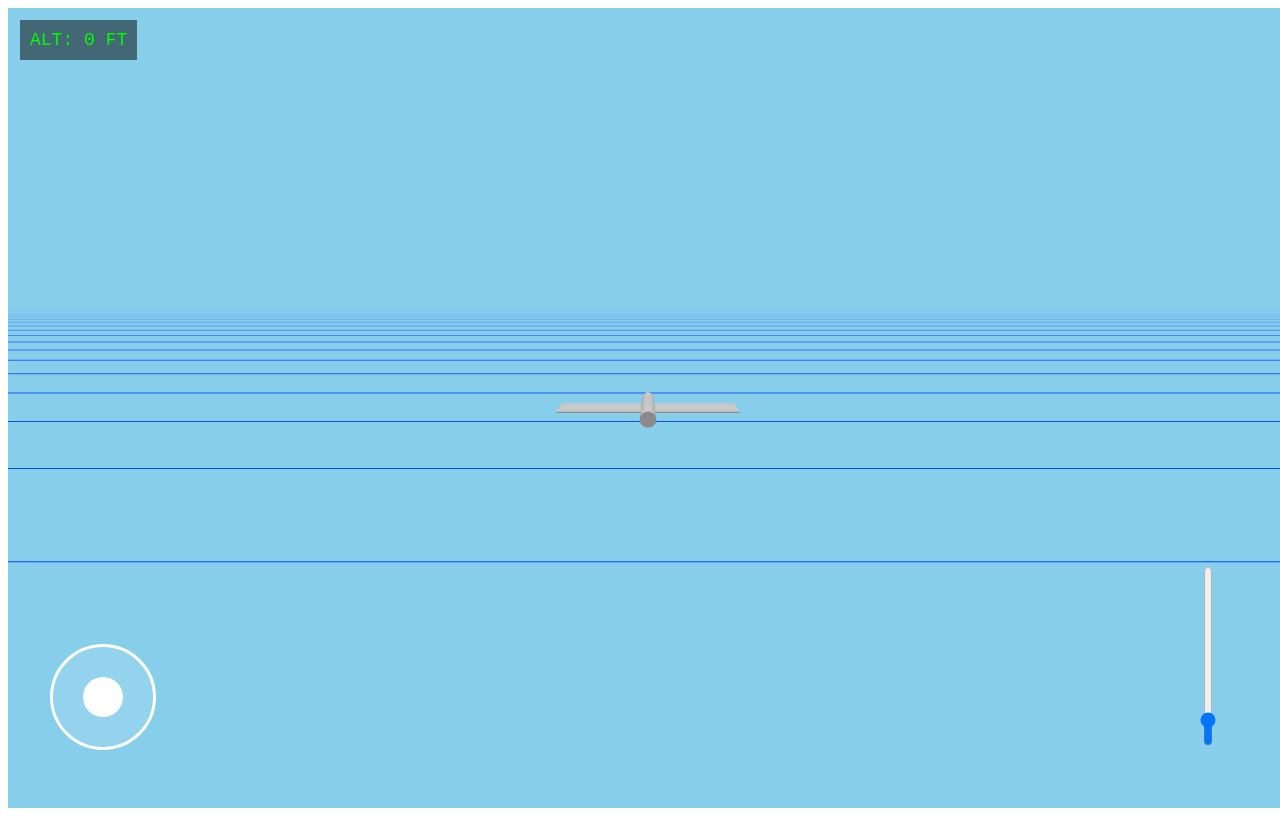
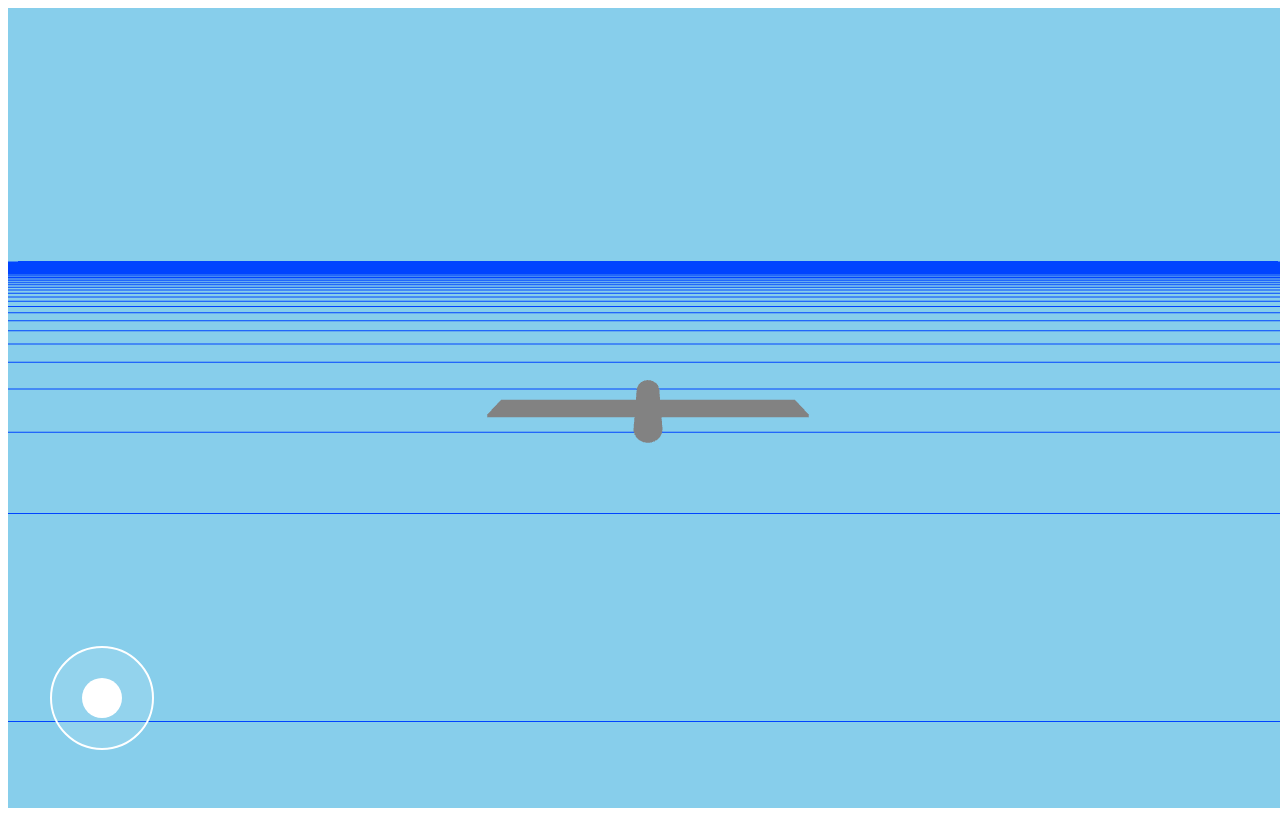
Before and after one commit to pritam0608059-stack/flight-sim-game, a Next.js app: page / in a window 1280 px wide. Built offline with nearby package versions, Linux system fonts and the light colour scheme.

Commit message:
Rename blackbox-output-code-L9KGAR5HCN.txt to page.js

```diff
--- a/app/page.js
+++ b/app/page.js
@@ -2,116 +2,88 @@
 import React, { useEffect, useRef, useState } from 'react';
 import * as THREE from 'three';
 
-export default function FlightSim() {
+export default function StableFlight() {
   const mountRef = useRef(null);
   const [joy, setJoy] = useState({ x: 0, y: 0 });
-  const [throttle, setThrottle] = useState(1.0);
-
-  // Refs to handle movement without re-renders
   const moveRef = useRef({ x: 0, y: 0 });
-  const speedRef = useRef(1.0);
-  const planeRef = useRef(null); // Fixing the ReferenceError
+  const planeRef = useRef(null);
 
   useEffect(() => {
     const scene = new THREE.Scene();
     scene.background = new THREE.Color(0x87ceeb);
-    scene.fog = new THREE.Fog(0x87ceeb, 100, 4000);
-
     const camera = new THREE.PerspectiveCamera(75, window.innerWidth / window.innerHeight, 0.1, 10000);
     const renderer = new THREE.WebGLRenderer({ antialias: true });
     renderer.setSize(window.innerWidth, window.innerHeight);
     mountRef.current.appendChild(renderer.domElement);
 
-    scene.add(new THREE.AmbientLight(0xffffff, 0.8), new THREE.DirectionalLight(0xffffff, 1));
+    // World & Lights
+    scene.add(new THREE.AmbientLight(0xffffff, 0.7));
+    scene.add(new THREE.GridHelper(10000, 100, 0xffffff, 0x0044ff));
 
-    // Ground/Grid
-    const grid = new THREE.GridHelper(20000, 100, 0xffffff, 0x0044ff);
-    scene.add(grid);
-
-    // Plane Model
+    // Plane
     const plane = new THREE.Group();
-    const mat = new THREE.MeshStandardMaterial({ color: 0xffffff });
-    const body = new THREE.Mesh(new THREE.CylinderGeometry(0.6, 0.5, 7), mat);
+    const body = new THREE.Mesh(new THREE.CylinderGeometry(0.5, 0.5, 5), new THREE.MeshStandardMaterial({ color: 0xffffff }));
     body.rotation.x = Math.PI / 2;
-    const wing = new THREE.Mesh(new THREE.BoxGeometry(14, 0.1, 2.8), mat);
-    plane.add(body, wing);
+    plane.add(body, new THREE.Mesh(new THREE.BoxGeometry(12, 0.1, 2), body.material));
     scene.add(plane);
-    plane.position.y = 200;
-
-    // Assigning to Ref to fix ReferenceError
+    plane.position.y = 100;
     planeRef.current = plane;
 
-    let pitch = 0;
     let yaw = 0;
-
     const animate = () => {
       requestAnimationFrame(animate);
+      if (planeRef.current) {
+        // Fix: Smooth lerp for rotations to prevent sudden blue screen
+        const p = THREE.MathUtils.clamp(moveRef.current.y * 0.4, -0.5, 0.5);
+        const r = -moveRef.current.x * 0.6;
+        yaw -= moveRef.current.x * 0.01;
 
-      if (planeRef.current) {
-        // Safe Rotation (Clamp prevents Blue Screen)
-        pitch = THREE.MathUtils.clamp(pitch + moveRef.current.y * 0.02, -0.6, 0.6);
-        yaw -= moveRef.current.x * 0.02;
+        planeRef.current.rotation.set(p, yaw, r);
+        planeRef.current.translateZ(-1.5);
 
-        planeRef.current.rotation.set(pitch, yaw, -moveRef.current.x * 0.6);
-        planeRef.current.translateZ(-speedRef.current);
-
-        // Camera Follow
-        const camPos = new THREE.Vector3(0, 10, 30).applyMatrix4(planeRef.current.matrixWorld);
-        camera.position.lerp(camPos, 0.1);
+        // Fixed Camera Follow (No Lerp to avoid losing the plane)
+        const offset = new THREE.Vector3(0, 6, 18).applyMatrix4(planeRef.current.matrixWorld);
+        camera.position.copy(offset);
         camera.lookAt(planeRef.current.position);
       }
-
       renderer.render(scene, camera);
     };
     animate();
-
-    const handleResize = () => {
-      camera.aspect = window.innerWidth / window.innerHeight;
-      camera.updateProjectionMatrix();
-      renderer.setSize(window.innerWidth, window.innerHeight);
-    };
-    window.addEventListener('resize', handleResize);
-
-    return () => {
-      window.removeEventListener('resize', handleResize);
-      if (mountRef.current) mountRef.current.innerHTML = "";
-    };
+    return () => { if(mountRef.current) mountRef.current.innerHTML = ""; };
   }, []);
 
-  const handleJoy = (e) => {
+  const handleTouch = (e) => {
+    // Safety check to prevent instant jump
     const t = e.touches;
     const rect = e.currentTarget.getBoundingClientRect();
-    const dx = t.clientX - (rect.left + rect.width / 2);
-    const dy = t.clientY - (rect.top + rect.height / 2);
+    const centerX = rect.left + rect.width / 2;
+    const centerY = rect.top + rect.height / 2;
+
+    const dx = t.clientX - centerX;
+    const dy = t.clientY - centerY;
     const lim = 40;
     const d = Math.sqrt(dx*dx + dy*dy);
+
+    if (d === 0) return; // Prevent division by zero
+
     const nx = d > lim ? (dx/d)*lim : dx;
     const ny = d > lim ? (dy/d)*lim : dy;
+
     setJoy({ x: nx, y: ny });
     moveRef.current = { x: nx / lim, y: ny / lim };
   };
 
   return (
-    <div style={{ width: '100vw', height: '100vh', background: '#000', overflow: 'hidden', touchAction: 'none' }}>
+    <div style={{ width: '100vw', height: '100vh', touchAction: 'none', background: '#000' }}>
       <div ref={mountRef} />
 
-      {/* Flight Stats */}
-      <div style={{ position: 'absolute', top: '20px', left: '20px', color: '#0f0', fontFamily: 'monospace', fontSize: '18px', background: 'rgba(0,0,0,0.5)', padding: '10px' }}>
-        ALT: {planeRef.current ? Math.round(planeRef.current.position.y) : 0} FT
-      </div>
-
-      {/* Joystick */}
-      <div onTouchMove={handleJoy} onTouchEnd={() => {setJoy({x:0,y:0}); moveRef.current={x:0,y:0}}}
-        style={{ position: 'absolute', bottom: '50px', left: '50px', width: '100px', height: '100px', borderRadius: '50%', border: '3px solid white', background: 'rgba(255,255,255,0.1)' }}>
+      {/* Joystick Area */}
+      <div
+        onTouchMove={handleTouch}
+        onTouchEnd={() => { setJoy({x:0,y:0}); moveRef.current={x:0,y:0} }}
+        style={{ position: 'absolute', bottom: '50px', left: '50px', width: '100px', height: '100px', borderRadius: '50%', border: '2px solid white', background: 'rgba(255,255,255,0.1)' }}>
         <div style={{ width: '40px', height: '40px', background: 'white', borderRadius: '50%', position: 'absolute', left: '30px', top: '30px', transform: `translate(${joy.x}px, ${joy.y}px)` }} />
-      </div>
-
-      {/* Throttle */}
-      <div style={{ position: 'absolute', bottom: '50px', right: '50px' }}>
-        <input type="range" min="0.5" max="5.0" step="0.1" value={throttle} orient="vertical"
-          onChange={(e) => { setThrottle(e.target.value); speedRef.current = parseFloat(e.target.value); }}
-          style={{ appearance: 'slider-vertical', width: '40px', height: '180px' }} />
       </div>
     </div>
   );
-                                               }
+    }
```
